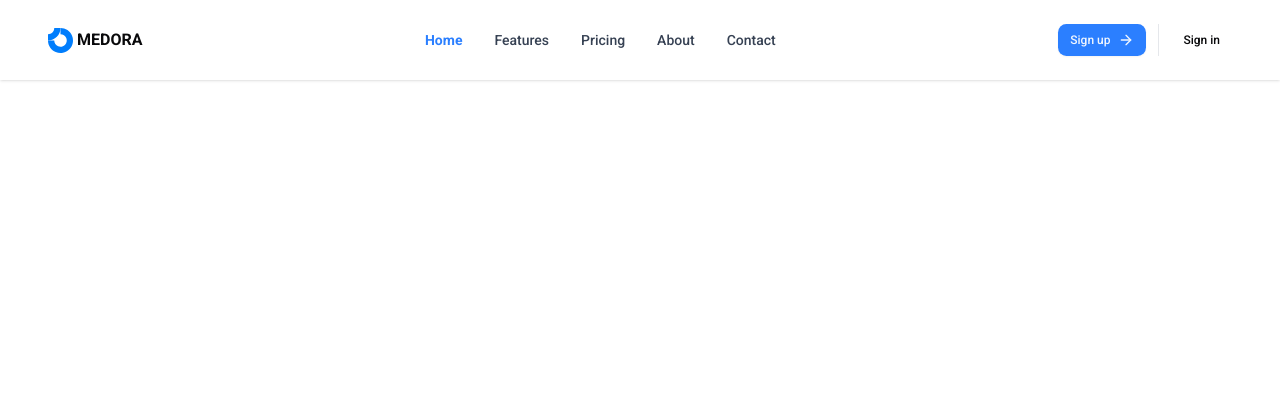
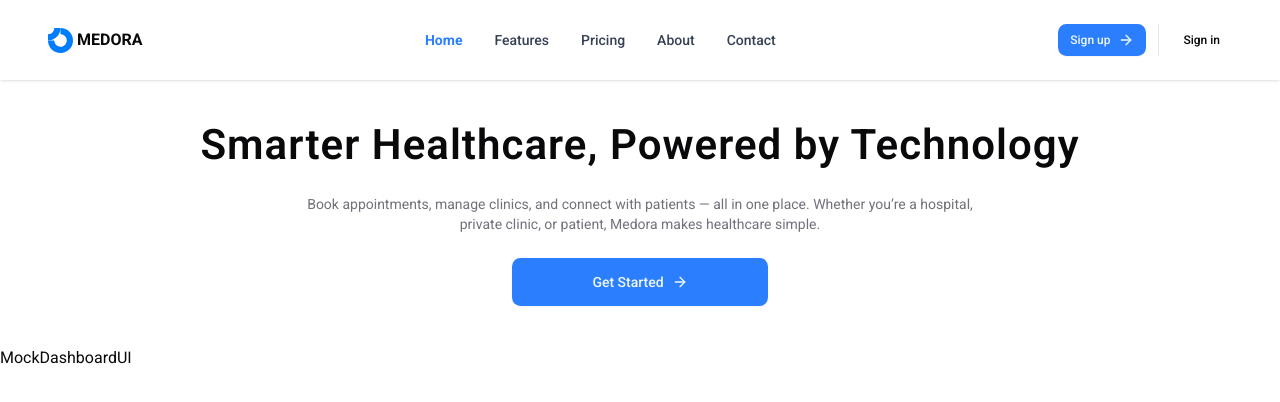
Before and after one commit to Aditya-5831/Medora, a Next.js app in the folder client/: page / in a window 1280 px wide. Shown: the top 402 px of the page. Built offline with nearby package versions, Linux system fonts and the light colour scheme.

Commit message:
feat(landing): add hero section with heading and description

```diff
--- a/client/src/app/page.tsx
+++ b/client/src/app/page.tsx
@@ -1,10 +1,38 @@
+import MockDashboardUI from "@/components/landing/MockDashboardUI";
 import Navbar from "@/components/layout/Navbar";
-import React from "react";
+import { buttonVariants } from "@/components/ui/button";
+import { ArrowRight } from "lucide-react";
+import Link from "next/link";
 
 const LandingPage = () => {
   return (
     <div className="max-w-7xl mx-auto">
+      {/* NAVBAR */}
       <Navbar />
+
+      {/* HERO SECTION */}
+      <section className="my-10 relative bg-background">
+        <div className="text-center space-y-6">
+          <h1 className="text-4xl font-semibold tracking-wide sm:text-[42px] sm:leading-[1.2]">
+            Smarter Healthcare, Powered by Technology
+          </h1>
+          <p className="max-w-2xl mx-auto text-muted-foreground text-sm">
+            Book appointments, manage clinics, and connect with patients — all
+            in one place. Whether you’re a hospital, private clinic, or patient,
+            Medora makes healthcare simple.
+          </p>
+          <Link
+            href={"/"}
+            className={buttonVariants({ size: "xl", className: "group" })}
+          >
+            Get Started{" "}
+            <ArrowRight className="size-4 group-hover:translate-x-1 transition-all duration-200" />
+          </Link>
+        </div>
+      </section>
+
+      {/* MOCK DASHBOARD UI */}
+      <MockDashboardUI />
     </div>
   );
 };
--- /dev/null
+++ b/client/src/components/landing/MockDashboardUI.tsx
@@ -0,0 +1,7 @@
+import React from "react";
+
+const MockDashboardUI = () => {
+  return <div>MockDashboardUI</div>;
+};
+
+export default MockDashboardUI;
```
